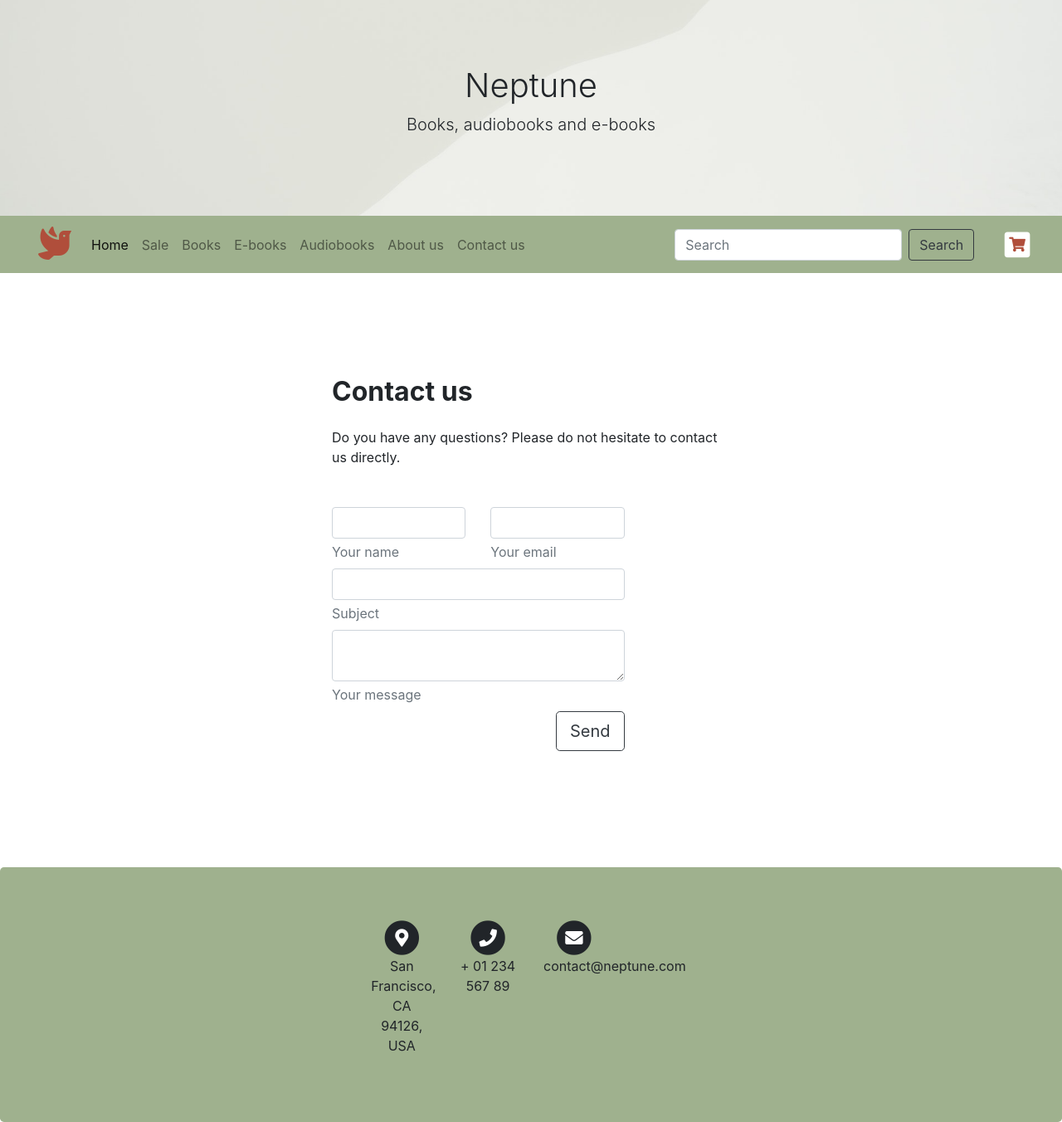
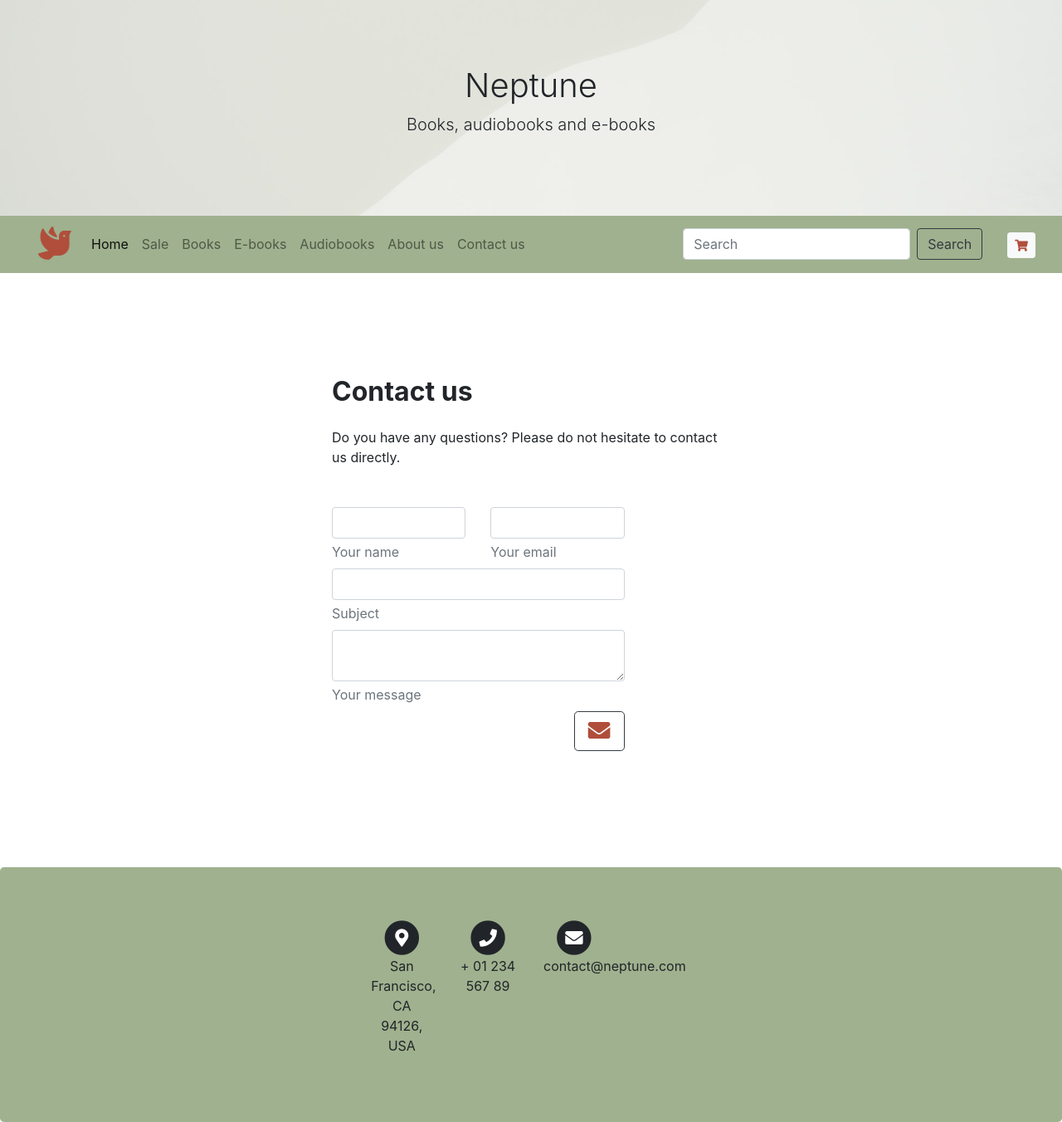
Before and after one commit to ethelpruss/bookstore, a PHP site: page /contact.php in a window 1280 px wide. Shown: the whole page at 83% size. Run offline with PHP 8.4, Linux system fonts and the light colour scheme.

Commit message:
small fixes

```diff
--- a/checkout.php
+++ b/checkout.php
@@ -28,7 +28,7 @@
 <div class="jumbotron">
   <div class="container text-center">
     <h1>Checkout</h1>
-    <p><i class="fas fa-ad fa-10x" style="color:#6c5772;"></i></i></p>
+    <p>Something</p>
   </div>
 </div>
 
--- a/contact.php
+++ b/contact.php
@@ -87,7 +87,7 @@
                 </div>
                 <!--Grid row-->
                 <div class="text-center text-md-right">
-                <button type="submit" class="btn btn-outline-dark btn-lg" id="sendButton">Send</button>
+                <button type="submit" class="btn btn-outline-dark btn-lg" id="sendButton"><i class="fas fa-envelope fa-lg" style="color:#b04e3b;"></i></button>
             </div>
 
             </form>
--- a/css/custom.css
+++ b/css/custom.css
@@ -9,7 +9,7 @@
       color: #b04e3b !important;
     }
 
-    .fa.fa-shopping-cart.fa-stack-1x
+    .fa.fa-shopping-cart
     {
       color: #b04e3b !important;
     }
--- a/headerNav.php
+++ b/headerNav.php
@@ -48,9 +48,7 @@
       <button class="btn btn-outline-dark my-2 my-sm-0" type="submit">Search</button>
     </form>
     <a class="navbar-brand" href="cart.php">
-    <span class="fa-stack fa-sm">
-        <i class="fa fa-square fa-stack-2x"></i>
-        <i class="fa fa-shopping-cart fa-stack-1x"></i>
+    <button type="button" class="btn btn-light btn-sm"><i class="fa fa-shopping-cart" style="color:#b04e3b;"></i> </button>
     </span>
     </a>
   </div>
```
Also changed, not shown: cart.php (+11 -8 lines).
